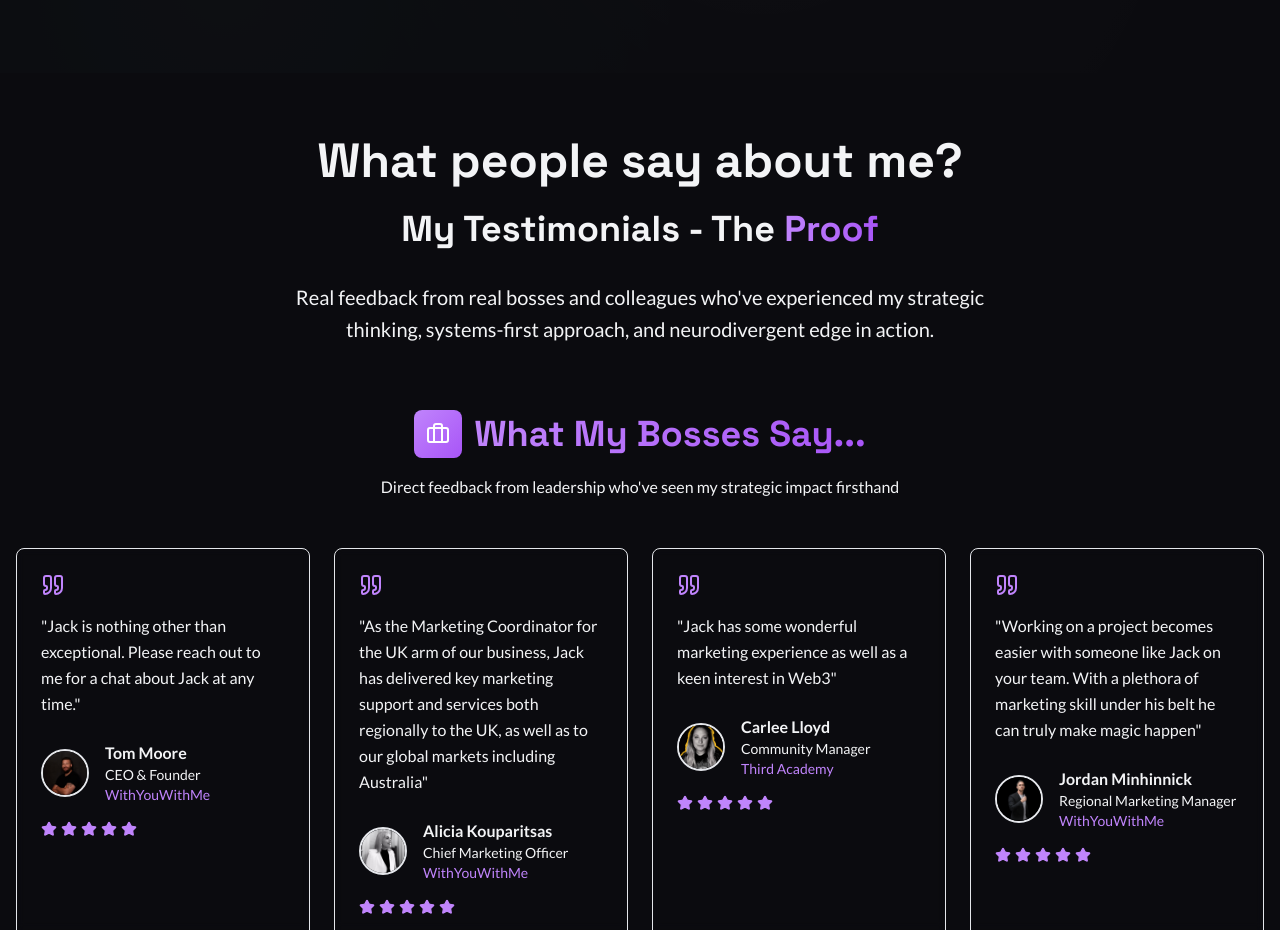
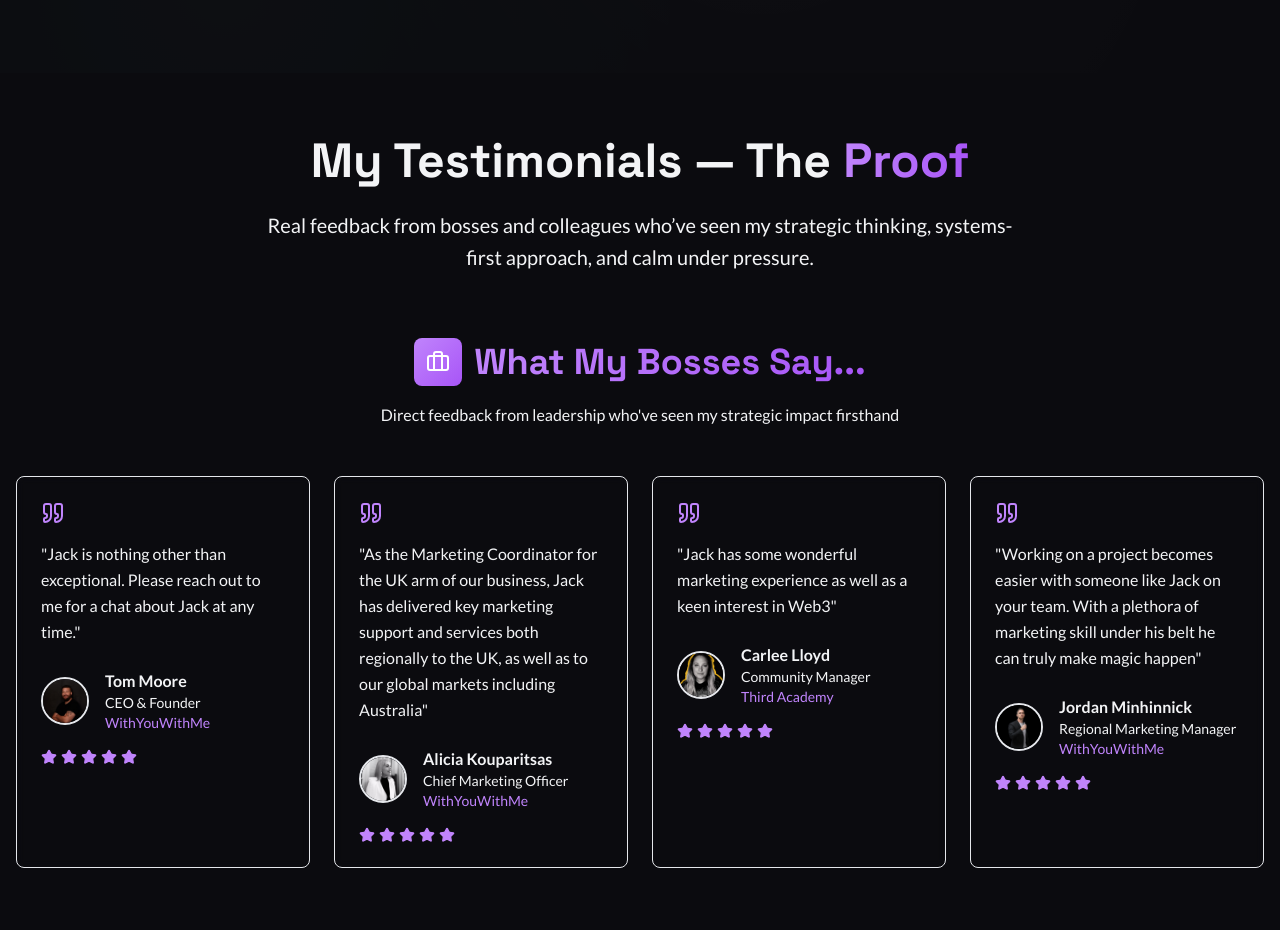
Before and after one commit to Dezzi94/portfolio-site, a Next.js app: page / in a window 1280 px wide. Shown: the part 7040-7970 px from the top of the page. Built offline with nearby package versions, Linux system fonts and the light colour scheme.

Commit message:
Unify testimonial heading and update copy

```diff
--- a/src/components/ProfessionalTestimonials.tsx
+++ b/src/components/ProfessionalTestimonials.tsx
@@ -201,14 +201,10 @@ export function ProfessionalTestimonials() {
           className="text-center mb-16"
         >
           <h2 className="text-4xl lg:text-5xl font-bold mb-6">
-            What people say about me?
+            My Testimonials — The <span className="gradient-text">Proof</span>
           </h2>
-          <h3 className="text-3xl lg:text-4xl font-bold mb-8">
-            My Testimonials - The <span className="gradient-text">Proof</span>
-          </h3>
           <p className="text-xl text-foreground/70 max-w-3xl mx-auto leading-relaxed">
-            Real feedback from real bosses and colleagues who've experienced my strategic thinking,
-            systems-first approach, and neurodivergent edge in action.
+            Real feedback from bosses and colleagues who’ve seen my strategic thinking, systems-first approach, and calm under pressure.
           </p>
         </motion.div>
 
```
